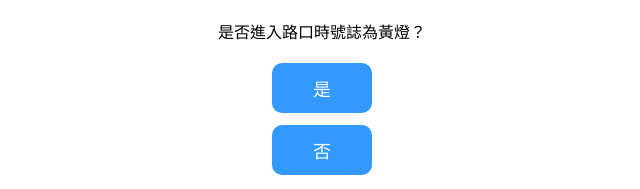
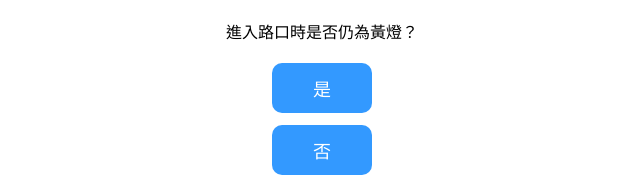
Before and after one commit to Amina-design-cloud/traffic-violation-web, a plain HTML site: page redlight.html in a window 1280 px wide. Shown: the part 180-369 px from the top of the page, 318-958 px from the left. Drawn offline with Linux system fonts and the light colour scheme.

Commit message:
Update redlight.html

```diff
--- a/redlight.html
+++ b/redlight.html
@@ -13,22 +13,22 @@
   <script src="script.js"></script>
   <script>
     const questions = {
-      q1: { text: "是否進入路口時號誌為黃燈？", options: [
-        { text: "是", result: "不構成闖紅燈（道交條例第53條）" },
+      q1: { text: "進入路口時是否仍為黃燈？", options: [
+        { text: "是", result: "✅ 不構成違規（道交條例第53條）" },
         { text: "否", next: "q2" }
       ]},
-      q2: { text: "是否因前車壅塞卡在路中？", options: [
-        { text: "是", result: "可主張無意闖紅燈，建議佐證影片申訴" },
+      q2: { text: "是否因前車壅塞導致停在路中？", options: [
+        { text: "是", result: "✅ 可主張無意闖燈，建議佐證影片" },
         { text: "否", next: "q3" }
       ]},
-      q3: { text: "號誌變換時間是否極短？", options: [
-        { text: "是", result: "可檢附影片申訴，主張合理預期原則" },
+      q3: { text: "號誌轉換是否極快不合理？", options: [
+        { text: "是", result: "✅ 可主張信賴保護原則申訴" },
         { text: "否", next: "q4" }
       ]},
-      q4: { text: "有無錄影證據佐證？", options: [
-        { text: "有", result: "可提出行政復查（行程法第117條）" },
-        { text: "無", result: "申訴成功機率降低" }
-      ]},
+      q4: { text: "是否有影像紀錄佐證？", options: [
+        { text: "有", result: "✅ 可提出行政復查（行程法第117條）" },
+        { text: "無", result: "🔺 無證據申訴成功機率較低" }
+      ]}
     };
     renderQuestion("qa", questions, "q1");
   </script>
```
